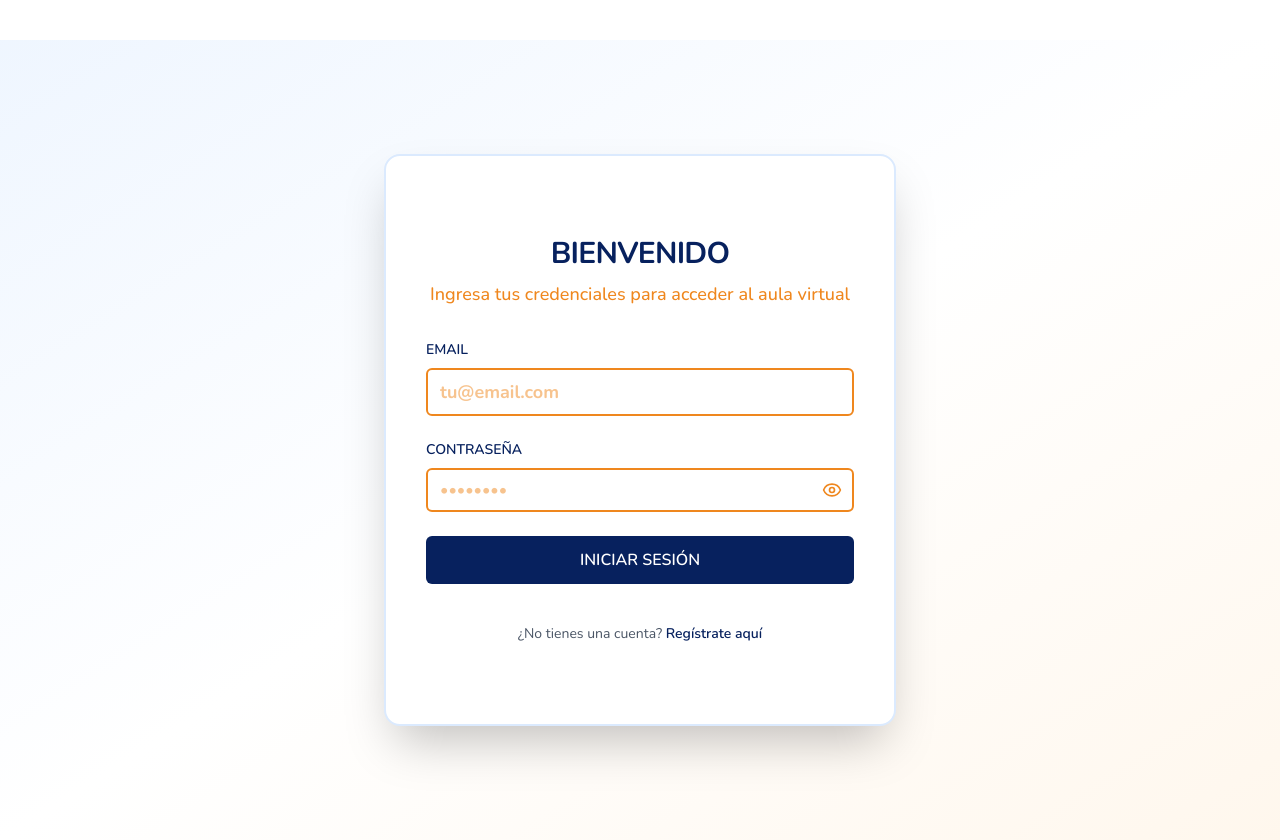
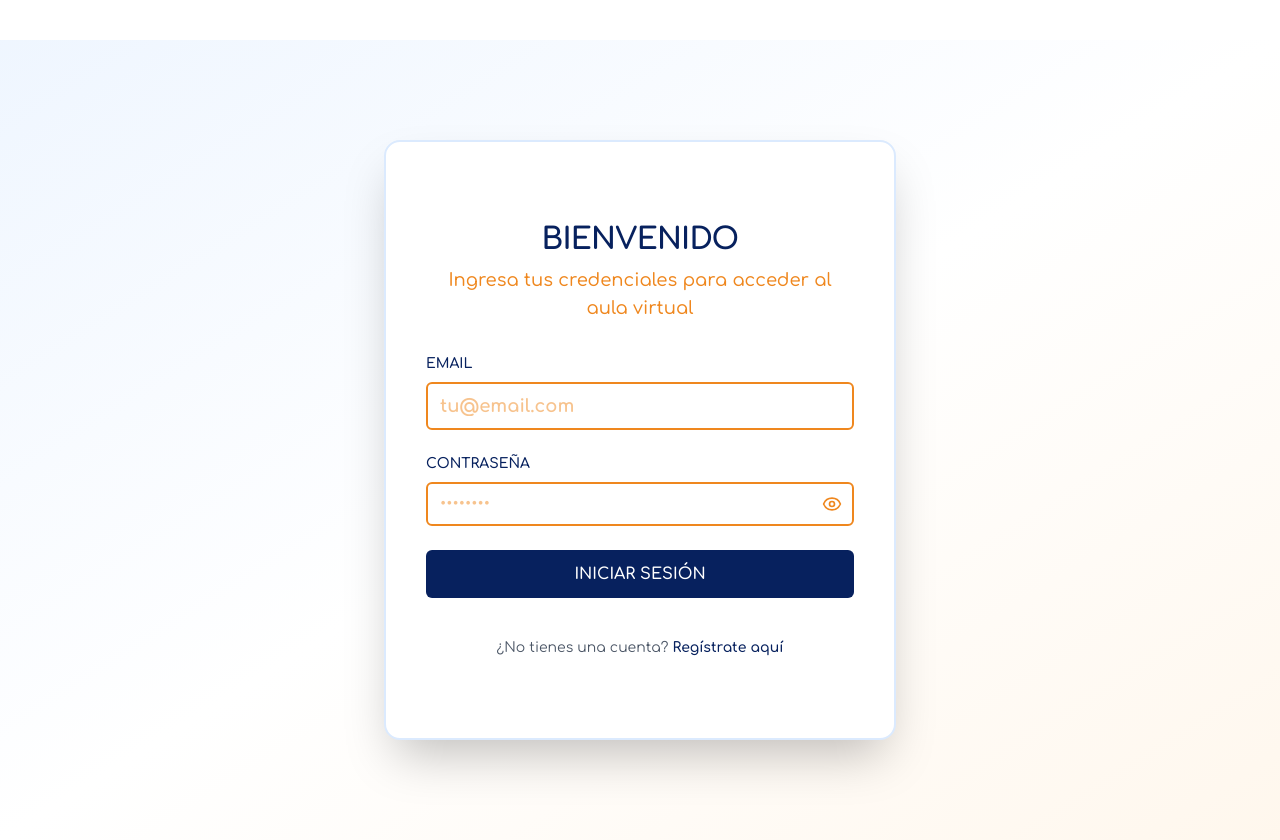
Before and after one commit to MiguelRequenaR/industria-rlc, a Next.js app in the folder apps/aula-virtual/: page /login in a window 1280 px wide. Built offline with nearby package versions, Linux system fonts and the light colour scheme.

Commit message:
Actualización Nueva fuente agregada.

```diff
--- a/apps/aula-virtual/app/layout.tsx
+++ b/apps/aula-virtual/app/layout.tsx
@@ -1,14 +1,14 @@
 import type { Metadata } from "next";
-import { Nunito } from "next/font/google";
+import { Comfortaa } from "next/font/google";
 import "./globals.css";
 import { ToastContainer } from "react-toastify";
 import "react-toastify/dist/ReactToastify.css";
 import { QueryProvider } from "@/lib/providers/query-provider";
 
-const nunito = Nunito({
+const comfortaa = Comfortaa({
   subsets: ["latin"],
-  weight: ["200", "300", "400", "500", "600", "700", "800", "900"],
-  variable: "--font-nunito",
+  weight: ["300", "400", "500", "600", "700"],
+  variable: "--font-comfortaa",
   display: "swap",
 });
 
@@ -24,7 +24,7 @@ export default function RootLayout({
 }>) {
   return (
     <html lang="es">
-      <body className={nunito.className + " pt-10"}>
+      <body className={comfortaa.className + " pt-10"}>
         <QueryProvider>
           {children}
           <ToastContainer
```
